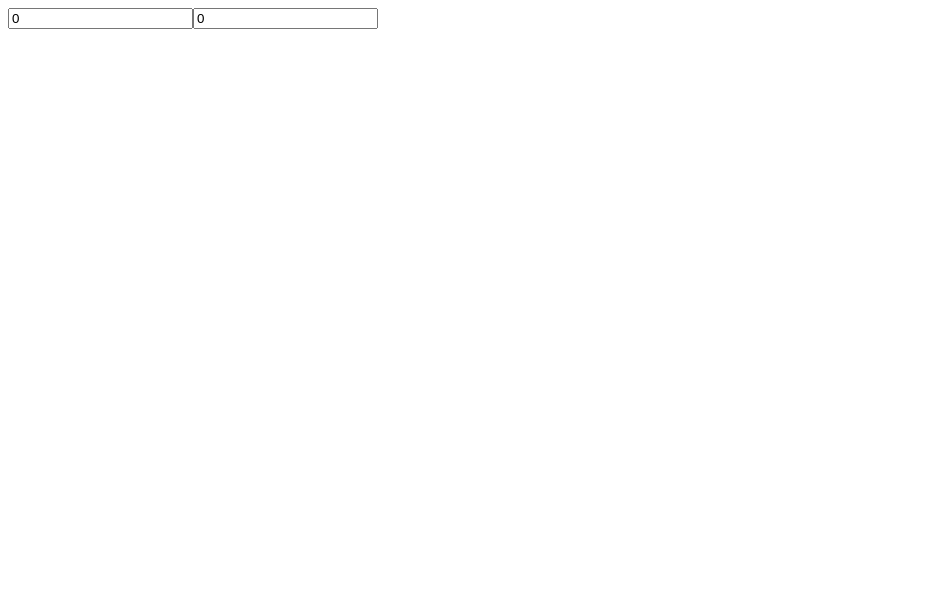
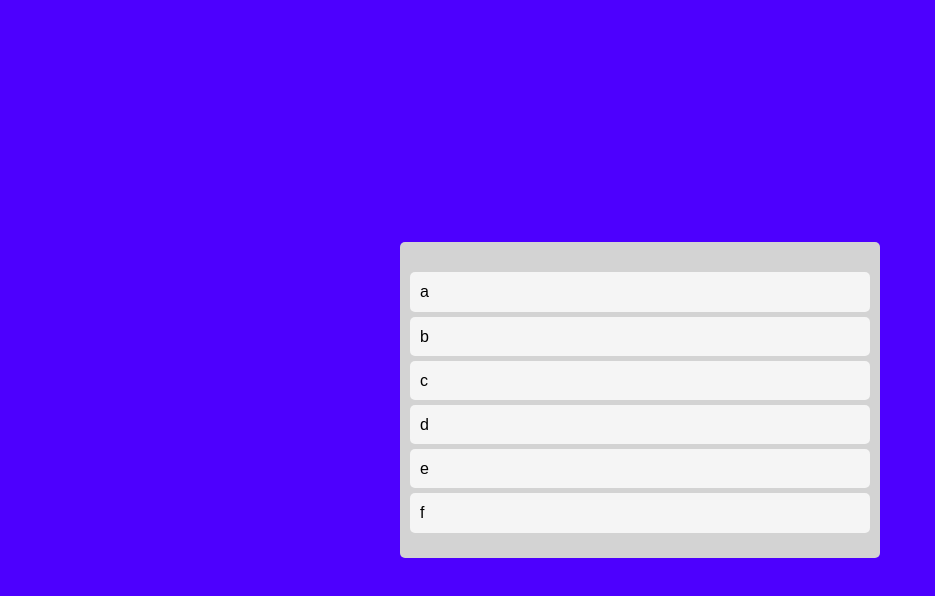
Before and after one commit to jjeongsu/react-masterclass, a React (Create React App) app: page / in a window 1280 px wide. Shown: the top 596 px of the page, without its empty margins (0-935 px from the left). Built offline with nearby package versions, Linux system fonts and the light colour scheme.

Commit message:
7.6 Reordering trello : Usage of  Splice()

```diff
--- a/package.json
+++ b/package.json
@@ -3,6 +3,7 @@
   "version": "0.1.0",
   "private": true,
   "dependencies": {
+    "@hello-pangea/dnd": "^16.2.0",
     "@tanstack/react-query": "^4.24.4",
     "@testing-library/jest-dom": "^5.16.5",
     "@testing-library/react": "^13.4.0",
@@ -14,6 +15,7 @@
     "apexcharts": "^3.36.3",
     "react": "^18.2.0",
     "react-apexcharts": "^1.4.0",
+    "react-beautiful-dnd": "^13.1.1",
     "react-dom": "^18.2.0",
     "react-helmet": "^6.1.0",
     "react-hook-form": "^7.43.1",
@@ -53,6 +55,7 @@
   },
   "devDependencies": {
     "@tanstack/react-query-devtools": "^4.24.4",
+    "@types/react-beautiful-dnd": "^13.1.4",
     "@types/react-helmet": "^6.1.6",
     "@types/react-router-dom": "^5.3.3",
     "@types/styled-components": "^5.1.26"
--- a/src/App.tsx
+++ b/src/App.tsx
@@ -1,28 +1,80 @@
-import { useRecoilState, useRecoilValue } from "recoil";
-import { createGlobalStyle } from "styled-components";
-import { hourSelector, minuteState } from "./atoms";
+import { DragDropContext, Draggable, Droppable, DropResult } from "@hello-pangea/dnd";
+import { useRecoilState } from "recoil";
+import styled from "styled-components";
+import { toDoState } from "./atoms";
 
 
 function App(){
-  const [minutes, setMinutes] = useRecoilState(minuteState);
-  const [hours, setHours] = useRecoilState(hourSelector);
-  //useRecoilState(selector)
-  //hours -> selector의 get으로 부터 온다.
-  //setHours -> selector의 set으로 부터 온다. set을 실행시키는 함수이다.
-
-  const onMinutesChange = (event:React.FormEvent<HTMLInputElement>) => {
-    setMinutes(+event.currentTarget.value); //+는 string을 number로 바꿔줌 ex)+"1"은 1
+  const [todo, setTodo]=useRecoilState(toDoState);
+  //드래그가 끝났을 때 실행되는 함수
+  const onDragEnd = ({destination, source, draggableId}: DropResult) => {
+    if(!destination) return;
+    //source index의 요소를 dest index로 옶기기
+    setTodo((oldTodos) => {
+      const newTodo = [...oldTodos]; //copy! 중요
+      newTodo.splice( source?.index, 1); //1. delete item
+      newTodo.splice(destination?.index, 0, draggableId); //2. add item
+      return newTodo;
+    });
   };
-  const onHoursChange = (event:React.FormEvent<HTMLInputElement>) => {
-    setHours(+event.currentTarget.value); //시간단위의 값이 newValue에 전달된다.
-  }
-
   return (
-    <div>
-      <input value={minutes} onChange={onMinutesChange} type="number" placeholder="Minutes" />
-      <input value={hours} onChange={onHoursChange} type="number" placeholder="Hours" />
-    </div>
+    <DragDropContext onDragEnd={onDragEnd}>
+      <Wrapper>
+        <Boards>
+        <Droppable droppableId="one">
+          {(provided) =>
+            (<Board ref={provided.innerRef} {...provided.droppableProps}>
+              {todo.map((todo, index) => (
+                <Draggable key={todo} draggableId={todo} index={index}>
+                {(provided) => (
+                  <Card
+                    ref={provided.innerRef}
+                    {...provided.draggableProps}
+                    {...provided.dragHandleProps} >
+                    {todo}
+                  </Card>
+                )}
+              </Draggable>
+              ))}
+              {provided.placeholder}
+            </Board>)
+          }
+        </Droppable>
+        </Boards>
+      </Wrapper>
+    </DragDropContext>
   )
 }
 
 export default App;
+
+const Wrapper = styled.div`
+  display: flex;
+  max-width: 480px;
+  width: 100%;
+  margin: 0 auto;
+  justify-content: center;
+  align-items: center;
+  height: 100vh;
+`;
+
+const Boards = styled.div`
+  display: grid;
+  width: 100%;
+  grid-template-columns: repeat(1, 1fr);
+`;
+
+const Board = styled.div`
+  padding: 20px 10px;
+  padding-top: 30px;
+  background-color: ${(props) => props.theme.boardColor};
+  border-radius: 5px;
+  min-height: 200px;
+`;
+
+const Card = styled.div`
+  border-radius: 5px;
+  margin-bottom: 5px;
+  padding: 10px 10px;
+  background-color: ${(props) => props.theme.cardColor};
+`;
--- a/src/atoms.tsx
+++ b/src/atoms.tsx
@@ -19,3 +19,8 @@ export const hourSelector = selector<number>({ //selector의 리턴타입은 넘
     set(minuteState, minutes)// set(수정하고싶은 아톰, 수정할 값)
   },
 })
+
+export const toDoState = atom({
+  key:"toDo",
+  default: ["a", "b", "c", "d", "e","f"],
+})
--- a/src/index.tsx
+++ b/src/index.tsx
@@ -2,17 +2,83 @@ import React from 'react';
 import ReactDOM from 'react-dom/client';
 import App from './App';
 import { RecoilRoot } from 'recoil';
-
-
+import { createGlobalStyle, ThemeProvider } from 'styled-components';
+import { DarkTheme, LightTheme, Theme } from './theme';
+const GlobalStyle = createGlobalStyle`
+  @import url('https://fonts.googleapis.com/css2?family=Source+Sans+Pro:wght@300;400&display=swap');
+html, body, div, span, applet, object, iframe,
+h1, h2, h3, h4, h5, h6, p, blockquote, pre,
+a, abbr, acronym, address, big, cite, code,
+del, dfn, em, img, ins, kbd, q, s, samp,
+small, strike, strong, sub, sup, tt, var,
+b, u, i, center,
+dl, dt, dd, menu, ol, ul, li,
+fieldset, form, label, legend,
+table, caption, tbody, tfoot, thead, tr, th, td,
+article, aside, canvas, details, embed,
+figure, figcaption, footer, header, hgroup,
+main, menu, nav, output, ruby, section, summary,
+time, mark, audio, video {
+  margin: 0;
+  padding: 0;
+  border: 0;
+  font-size: 100%;
+  font: inherit;
+  vertical-align: baseline;
+}
+/* HTML5 display-role reset for older browsers */
+article, aside, details, figcaption, figure,
+footer, header, hgroup, main, menu, nav, section {
+  display: block;
+}
+/* HTML5 hidden-attribute fix for newer browsers */
+*[hidden] {
+    display: none;
+}
+body {
+  line-height: 1;
+}
+menu, ol, ul {
+  list-style: none;
+}
+blockquote, q {
+  quotes: none;
+}
+blockquote:before, blockquote:after,
+q:before, q:after {
+  content: '';
+  content: none;
+}
+table {
+  border-collapse: collapse;
+  border-spacing: 0;
+}
+* {
+  box-sizing: border-box;
+}
+body {
+  font-weight: 300;
+  font-family: 'Source Sans Pro', sans-serif;
+  background-color:${(props) => props.theme.accentColor};
+  color:${(props) => props.theme.textColor};
+  line-height: 1.2;
+}
+a {
+  text-decoration:none;
+  color:inherit;
+}
+`;
 
 const root = ReactDOM.createRoot(
   document.getElementById('root') as HTMLElement
 );
 
 root.render(
-  <React.StrictMode>
+
     <RecoilRoot>
+      <ThemeProvider theme={LightTheme}>
+        <GlobalStyle />
         <App />
+      </ThemeProvider>
     </RecoilRoot>
-  </React.StrictMode>
 );
--- /dev/null
+++ b/src/theme.ts
@@ -0,0 +1,20 @@
+import { DefaultTheme } from "styled-components";
+
+export const Theme:DefaultTheme = {
+    cardColor:"#fff",
+    boardColor: "#57606f",
+    textColor: "#70a1ff",
+    accentColor: "#ff4757"
+}
+export const DarkTheme:DefaultTheme = {
+    cardColor: "#57606f",
+    boardColor: "darkgrey",
+    textColor: "#fff",
+    accentColor: "#4D00FE"
+}
+export const LightTheme:DefaultTheme = {
+    cardColor: "whitesmoke",
+    boardColor: "lightgrey",
+    textColor: "black",
+    accentColor: "#4D00FE"
+}
```
Also changed, not shown: Memo/splice.md (added, +20 -0 lines), src/styled.d.ts (added, +12 -0 lines), 1 other file (tests, documents, lock files or other folders).
